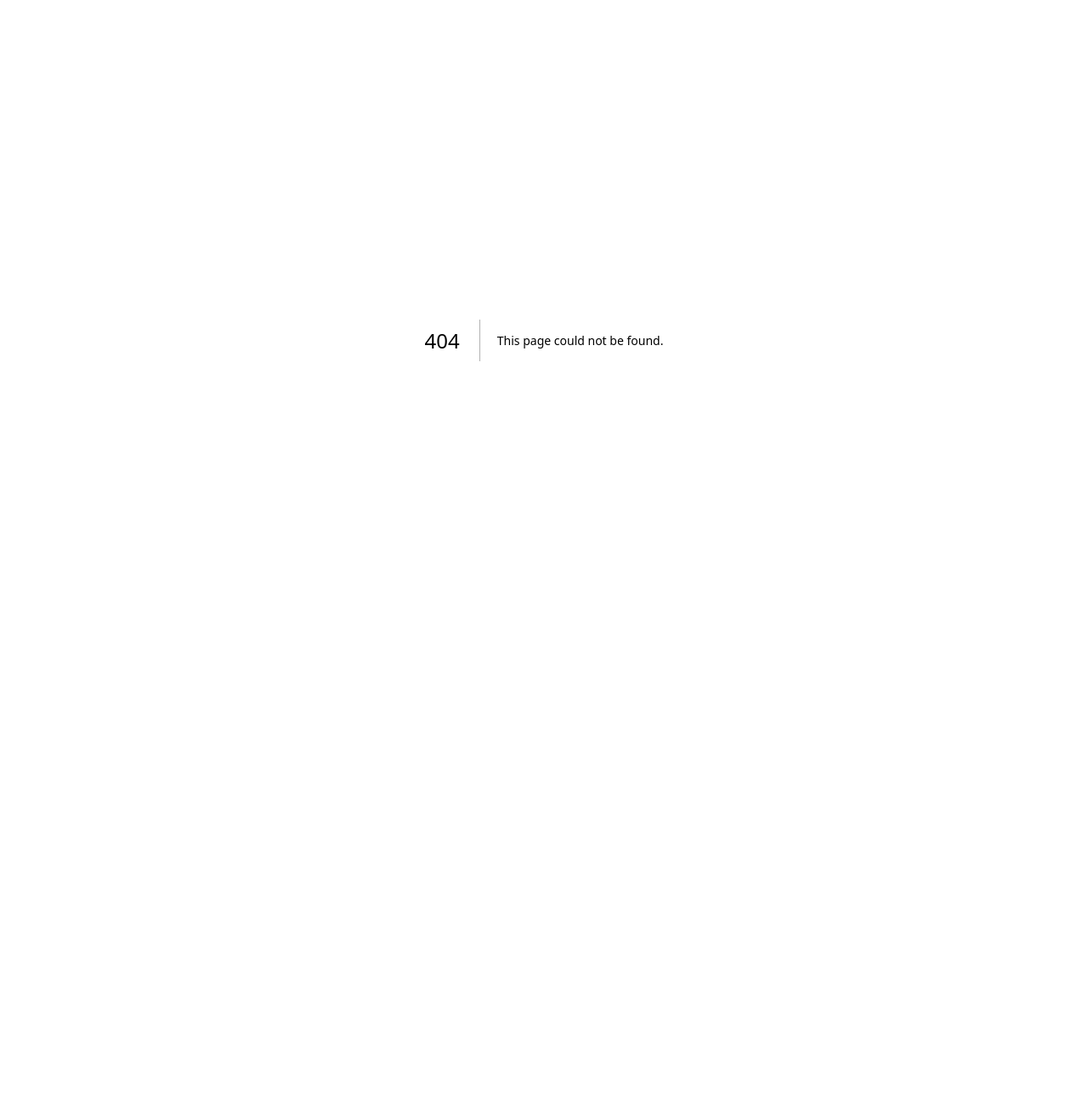
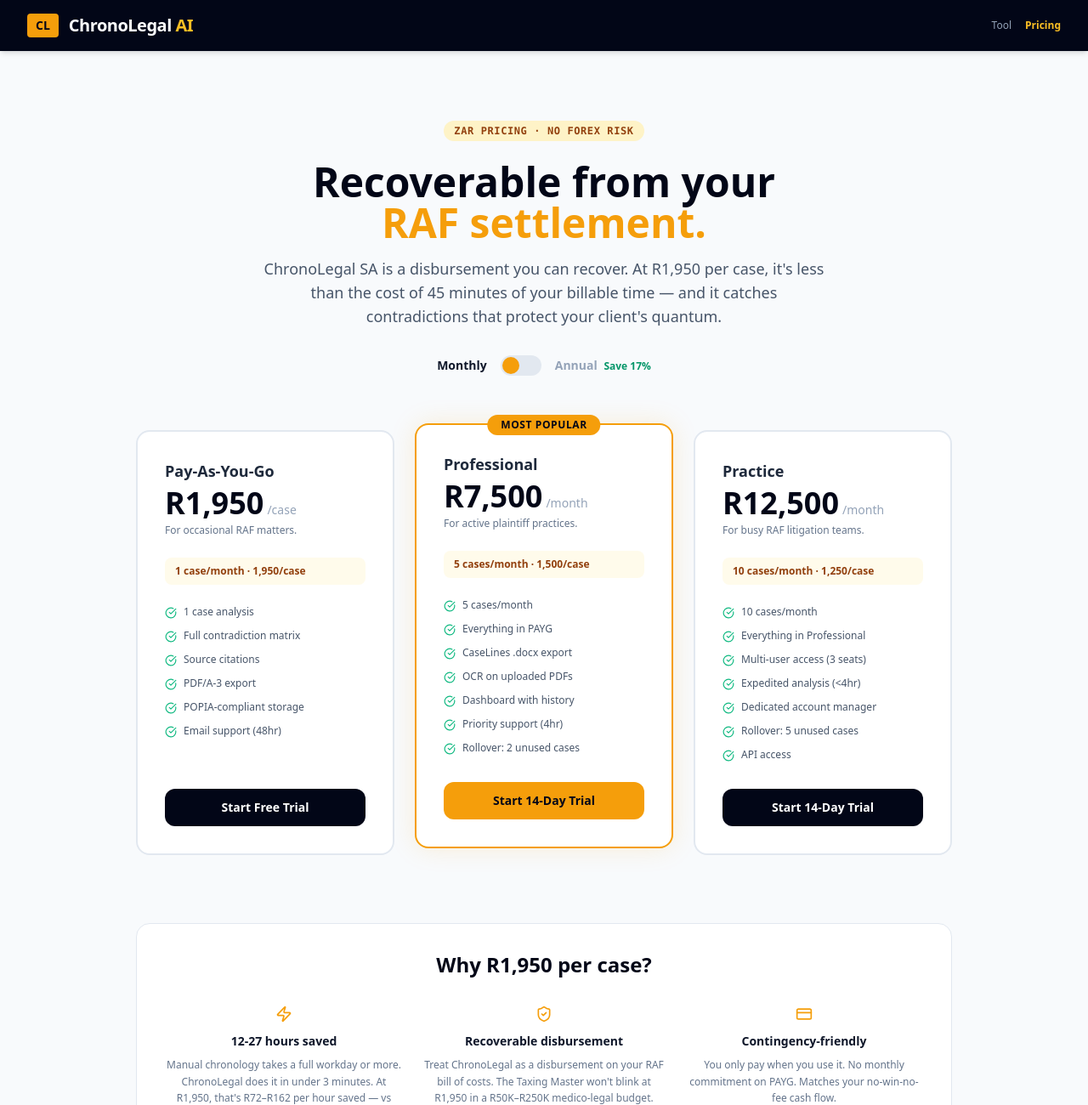
Before and after one commit to alutamak-rgb/chronolegal-sa, a Next.js app: page /pricing in a window 1280 px wide. Before the commit this address had no page. Shown: the top 1300 px of the page at 85% size. Before the commit the page ends 800 px from the top, so only its background shows below. Built offline with nearby package versions, Linux system fonts and the light colour scheme.

Commit message:
Pricing page — ZAR-tiered: PAYG R1,950/case, Pro R7,500/mo, Practice R12,500/mo, launch discount

```diff
--- /dev/null
+++ b/app/pricing/page.tsx
@@ -0,0 +1,79 @@
+"use client";
+
+import React, { useState } from "react";
+import Link from "next/link";
+import { CheckCircle, Zap, ShieldCheck, ArrowRight, CreditCard } from "lucide-react";
+
+export default function PricingPage() {
+  const [annual, setAnnual] = useState(false);
+  const m = annual ? 0.83 : 1;
+
+  const tiers = [
+    {
+      name: "Pay-As-You-Go", price: "1,950", unit: "/case", desc: "For occasional RAF matters.", cases: 1, cta: "Start Free Trial", popular: false,
+      features: ["1 case analysis", "Full contradiction matrix", "Source citations", "PDF/A-3 export", "POPIA-compliant storage", "Email support (48hr)"],
+    },
+    {
+      name: "Professional", price: annual ? "6,225" : "7,500", unit: "/month", desc: "For active plaintiff practices.", cases: 5, cta: "Start 14-Day Trial", popular: true,
+      features: ["5 cases/month", "Everything in PAYG", "CaseLines .docx export", "OCR on uploaded PDFs", "Dashboard with history", "Priority support (4hr)", "Rollover: 2 unused cases"],
+    },
+    {
+      name: "Practice", price: annual ? "10,375" : "12,500", unit: "/month", desc: "For busy RAF litigation teams.", cases: 10, cta: "Start 14-Day Trial", popular: false,
+      features: ["10 cases/month", "Everything in Professional", "Multi-user access (3 seats)", "Expedited analysis (<4hr)", "Dedicated account manager", "Rollover: 5 unused cases", "API access"],
+    },
+  ];
+
+  return (
+    <div className="min-h-screen bg-slate-50 text-slate-900 font-sans">
+      <header className="bg-slate-950 text-white px-8 py-4 flex justify-between items-center shadow-md">
+        <Link href="/" className="flex items-center gap-3 no-underline"><div className="bg-amber-500 font-bold px-2.5 py-1 rounded text-slate-950 text-sm">CL</div><h1 className="text-xl font-bold tracking-tight">ChronoLegal <span className="text-amber-400">AI</span></h1></Link>
+        <div className="flex items-center gap-4"><Link href="/tool" className="text-xs text-slate-400 hover:text-white">Tool</Link><Link href="/pricing" className="text-xs text-amber-400 font-bold">Pricing</Link></div>
+      </header>
+
+      <main className="max-w-5xl mx-auto px-8 py-20">
+        <div className="text-center mb-16">
+          <div className="inline-flex items-center gap-2 px-3 py-1 bg-amber-100 text-amber-800 rounded-full text-xs font-mono font-bold uppercase tracking-wider mb-6">ZAR Pricing · No Forex Risk</div>
+          <h1 className="text-4xl md:text-5xl font-extrabold text-slate-950 mb-4">Recoverable from your<br/><span className="text-amber-500">RAF settlement.</span></h1>
+          <p className="text-lg text-slate-600 max-w-2xl mx-auto">ChronoLegal SA is a disbursement you can recover. At R1,950 per case, it's less than the cost of 45 minutes of your billable time — and it catches contradictions that protect your client's quantum.</p>
+          <div className="flex justify-center items-center gap-4 mt-8"><span className={`text-sm font-bold ${!annual?'text-slate-900':'text-slate-400'}`}>Monthly</span><button onClick={()=>setAnnual(!annual)} className="w-12 h-6 bg-slate-200 rounded-full relative"><div className={`absolute top-0.5 left-0.5 w-5 h-5 bg-amber-500 rounded-full transition-transform ${annual?'translate-x-6':''}`}></div></button><span className={`text-sm font-bold ${annual?'text-slate-900':'text-slate-400'}`}>Annual <span className="text-emerald-600 text-xs ml-1">Save 17%</span></span></div>
+        </div>
+
+        <div className="grid grid-cols-1 md:grid-cols-3 gap-6 mb-20">
+          {tiers.map(t => (
+            <div key={t.name} className={`bg-white border-2 rounded-2xl p-8 flex flex-col relative ${t.popular?'border-amber-500 shadow-[0_0_30px_rgba(245,158,11,0.15)] md:-translate-y-2':'border-slate-200'}`}>
+              {t.popular && <div className="absolute -top-3 left-1/2 -translate-x-1/2 bg-amber-500 text-slate-950 text-xs font-bold px-4 py-1 rounded-full uppercase tracking-wider">Most Popular</div>}
+              <h3 className="text-lg font-bold text-slate-800 mb-1">{t.name}</h3>
+              <div className="flex items-baseline gap-1 mb-1"><span className="text-4xl font-extrabold text-slate-950">R{t.price}</span><span className="text-slate-400 text-sm">{t.unit}</span></div>
+              <p className="text-xs text-slate-500 mb-6">{t.desc}</p>
+              <div className="bg-amber-50 rounded-lg px-3 py-2 text-xs font-bold text-amber-800 mb-6">{t.cases} case{t.cases>1?'s':''}/month · {(Math.round(parseInt(t.price.replace(',',''))/t.cases)).toLocaleString()}/case</div>
+              <ul className="space-y-3 mb-8 flex-1">
+                {t.features.map(f => (<li key={f} className="flex items-start gap-2 text-xs text-slate-600"><CheckCircle size={14} className="text-emerald-500 shrink-0 mt-0.5"/>{f}</li>))}
+              </ul>
+              <Link href="/tool" className={`w-full py-3 rounded-xl text-sm font-bold text-center transition-all ${t.popular?'bg-amber-500 text-slate-950 hover:bg-amber-400':'bg-slate-950 text-white hover:bg-slate-900'}`}>{t.cta}</Link>
+            </div>
+          ))}
+        </div>
+
+        <div className="bg-white border border-slate-200 rounded-2xl p-8 mb-20">
+          <div className="text-center mb-8"><h2 className="text-2xl font-extrabold text-slate-950">Why R1,950 per case?</h2></div>
+          <div className="grid grid-cols-1 md:grid-cols-3 gap-6">
+            {[
+              { icon: <Zap size={20} className="text-amber-500"/>, title: "12-27 hours saved", desc: "Manual chronology takes a full workday or more. ChronoLegal does it in under 3 minutes. At R1,950, that's R72–R162 per hour saved — vs R1,500–R2,500 you bill." },
+              { icon: <ShieldCheck size={20} className="text-amber-500"/>, title: "Recoverable disbursement", desc: "Treat ChronoLegal as a disbursement on your RAF bill of costs. The Taxing Master won't blink at R1,950 in a R50K–R250K medico-legal budget." },
+              { icon: <CreditCard size={20} className="text-amber-500"/>, title: "Contingency-friendly", desc: "You only pay when you use it. No monthly commitment on PAYG. Matches your no-win-no-fee cash flow." },
+            ].map(b => (
+              <div key={b.title} className="text-center"><div className="mb-3 flex justify-center">{b.icon}</div><h3 className="font-bold text-slate-900 text-sm mb-2">{b.title}</h3><p className="text-xs text-slate-500 leading-relaxed">{b.desc}</p></div>
+            ))}
+          </div>
+        </div>
+
+        <div className="bg-slate-950 text-white rounded-2xl p-10 text-center">
+          <div className="inline-flex items-center gap-2 px-3 py-1 bg-amber-500 text-slate-950 rounded-full text-xs font-mono font-bold uppercase tracking-wider mb-6">Launch Offer · 90 Days</div>
+          <h2 className="text-3xl font-extrabold mb-4">Founding Member Pricing</h2>
+          <p className="text-slate-400 max-w-xl mx-auto mb-8">First 50 firms lock in R1,450/case or R5,950/month Professional. Price guaranteed for 24 months. No lock-in. Cancel anytime.</p>
+          <Link href="/tool" className="inline-flex items-center gap-2 bg-amber-500 text-slate-950 font-bold px-10 py-4 rounded-xl text-lg hover:bg-amber-400 transition-all">Start Your Free Trial <ArrowRight size={20}/></Link>
+        </div>
+      </main>
+    </div>
+  );
+}
```
